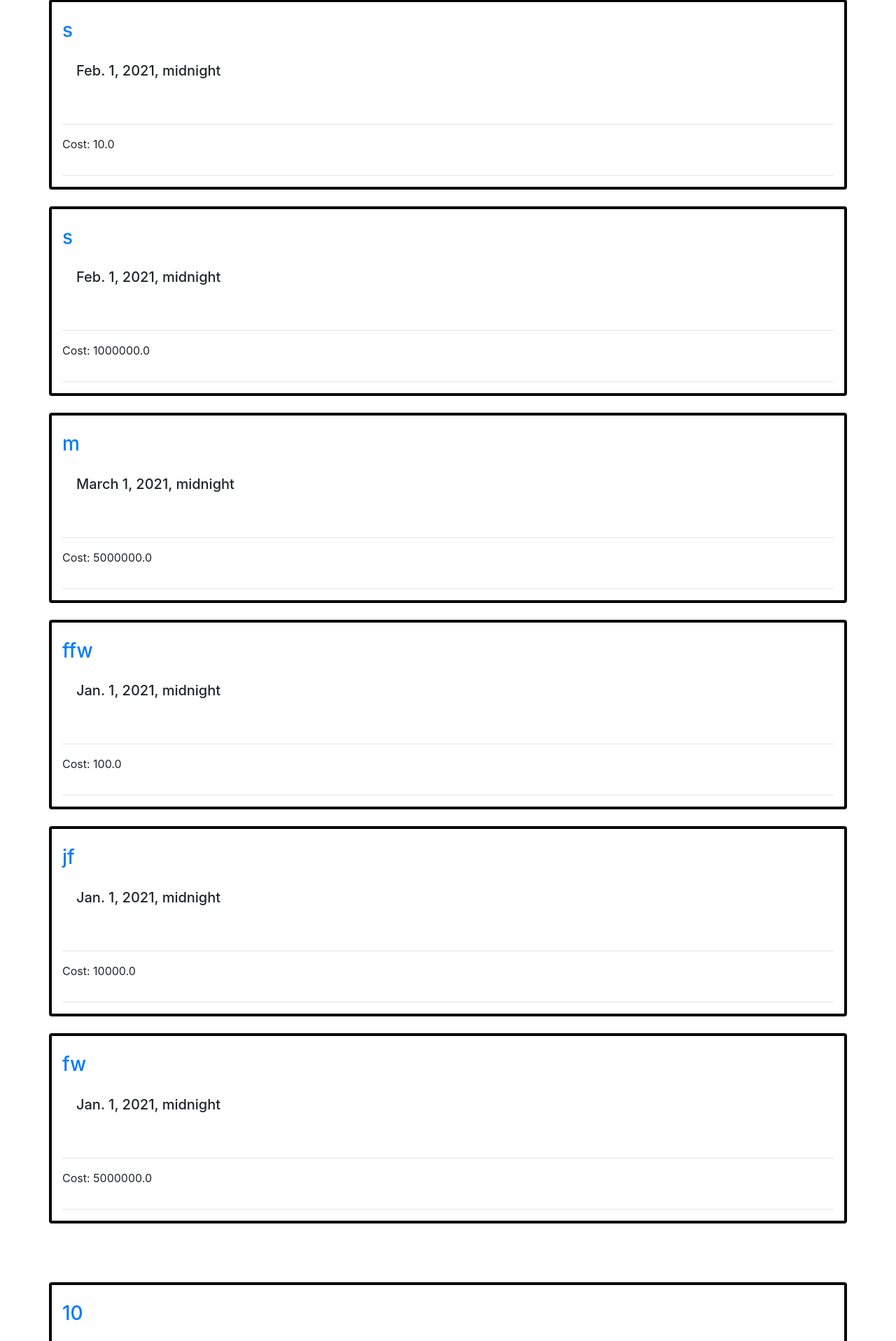
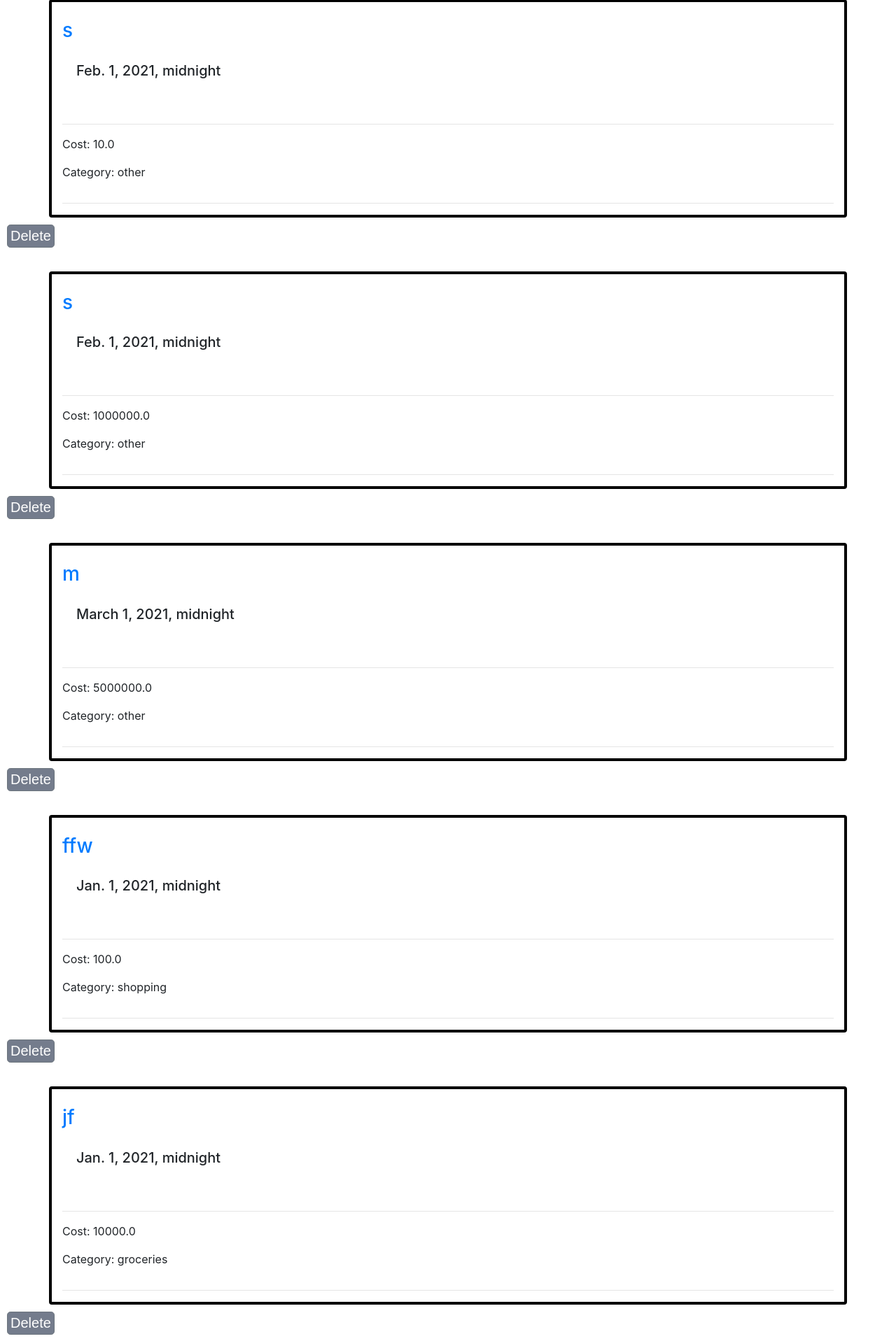
Before and after one commit to GretaRob/Budget, a Django app: page / in a window 1280 px wide. Shown: the part 415-2332 px from the top of the page at 70% size. Run offline with Django 3.2, Linux system fonts and the light colour scheme; data comes from the database, SQL or seed files in the repository; both versions use the stored data as it was after the commit; some libraries are stand-ins or nearby versions.

Commit message:
added delete function to expense

```diff
--- a/Budget/urls.py
+++ b/Budget/urls.py
@@ -15,12 +15,13 @@ Including another URLconf
 """
 from django.contrib import admin
 from django.urls import path
-from BudgetApp.views import home, addPayments, addIncome, pie_plot
+from BudgetApp.views import home, addPayments, addIncome, removePayment, pie_plot
 
 urlpatterns = [
     path('admin/', admin.site.urls),
     path('', home, name='home'),
     path('addPayments/', addPayments, name='addPayments'),
     path('addIncome/', addIncome, name='addIncome'),
+    path('removePayment/<int:payment_id>', removePayment, name='removePayment'),
     path('pie_plot/', pie_plot, name='pie_plot'),
 ]
--- a/BudgetApp/models.py
+++ b/BudgetApp/models.py
@@ -18,7 +18,8 @@ class Payment(models.Model):
     payment_name = models.CharField(max_length=200, blank=True)
     date_added = models.DateTimeField()
     cost = models.FloatField()
-    category = models.CharField(max_length=25, choices=CHOICES)
+    category = models.CharField(
+        max_length=25, choices=CHOICES, default='other')
 
     def __str__(self):
         return str(self.payment_name)
--- a/BudgetApp/templates/BudgetApp/home.html
+++ b/BudgetApp/templates/BudgetApp/home.html
@@ -39,8 +39,13 @@
                     </h5>
                     <hr>
                     <p> Cost: {{payment.cost}}</p>
+                    <p> Category: {{payment.category}}</p>
                     <hr>
                 </div>
+                <form action="/removePayment/{{payment.id}}" method="post">
+                    {% csrf_token %}
+                    <input type="submit" value="Delete" class="btn btn-secondary btn-lg" style="background-color: #747C8C; width:fit-content; padding: 4px; margin:10px; font: 20px Montserrat, sans-serif;">
+                </form>
         </div>
     </div>
     <br>
@@ -57,7 +62,7 @@
                 <a href='{{income.link}}'><h3>{{income.income_name}}</h3></a>
                 <div class="card-body container">
                         <p>{{income.date_added}}</p>
-                    </h5>
+            </h5>
                     <hr>
                     <p> Amount: {{income.amount}}</p>
                     <hr>
--- a/BudgetApp/views.py
+++ b/BudgetApp/views.py
@@ -53,6 +53,12 @@ def addIncome(request):
     return render(request, 'BudgetApp/addIncome.html', context)
 
 
+def removePayment(request, payment_id):
+    paymenttodelete = Payment.objects.get(id=payment_id)
+    paymenttodelete.delete()
+    return redirect('/')
+
+
 def pie_plot(request):
 
     # a donut plot showing the spendings per month
@@ -64,19 +70,21 @@ def pie_plot(request):
     # equal aspect ratio ensures that pie is drawn as a circle.
     ax = fig.add_subplot(111, aspect='equal')
 
-    labels = []
-    wedges = []
+    wedges = [Payment.objects.filter(category='rent').aggregate(suma=Sum('cost'))['suma'] or 0.00,
+              Payment.objects.filter(category='grocery').aggregate(
+                  suma=Sum('cost'))['suma'] or 0.00,
+              Payment.objects.filter(category='shopping').aggregate(
+                  suma=Sum('cost'))['suma'] or 0.00,
+              Payment.objects.filter(category='gym').aggregate(
+                  suma=Sum('cost'))['suma'] or 0.00,
+              Payment.objects.filter(category='phone').aggregate(
+                  suma=Sum('cost'))['suma'] or 0.00,
+              Payment.objects.filter(category='freetime').aggregate(
+                  suma=Sum('cost'))['suma'] or 0.00,
+              Payment.objects.filter(category='other').aggregate(suma=Sum('cost'))['suma'] or 0.00]
 
-    for month in range(1, 13):
-        labels.append(month)
-        wedges.append(Payment.objects.filter(date_added__month=month).aggregate(
-            suma=Sum('cost'))['suma'] or 0.00)
-
-    new_labels = []
-    for i in range(1, 13):
-        month_name = calendar.month_name[i]
-        new_labels.append(
-            When(some_datetime_field__month=i, then=Value(month_name)))
+    labels = ['rent', 'groceries', 'shopping',
+              'gym', 'phone', 'freetime', 'other']
 
     def my_autopct(pct):
         return ('%1.1f%%' % pct) if pct > 0.0 else ''
@@ -87,9 +95,9 @@ def pie_plot(request):
            shadow=False,
            autopct=my_autopct,
            pctdistance=0.55)
-    ax.legend(wedges, labels=new_labels, title='months',
+    ax.legend(wedges, labels=labels, title='Categories',
               loc='center left', bbox_to_anchor=(0.96, 0, 0.5, 1))
-    fig.suptitle('Your spending statistics per month', fontsize=20)
+    fig.suptitle('Your spending statistics', fontsize=20)
 
     # draw inner circle for donut chart
     centre_circle = plt.Circle((0, 0), 0.70, fc='white')
```
Also changed, not shown: BudgetApp/migrations/0002_payment_category.py (added), db.sqlite3.
